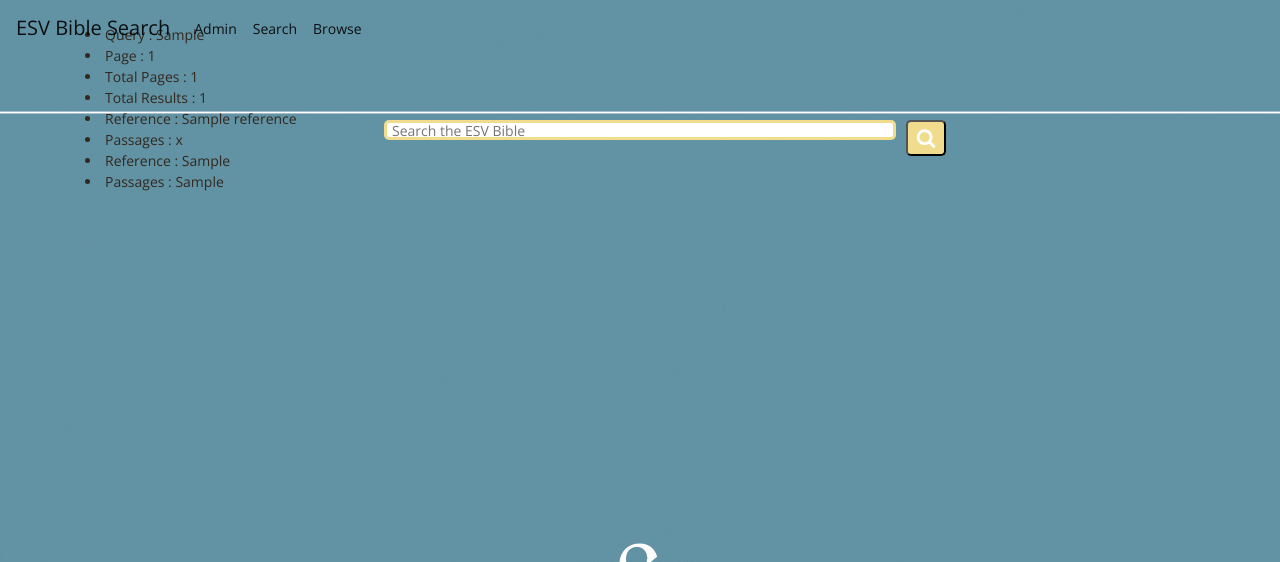
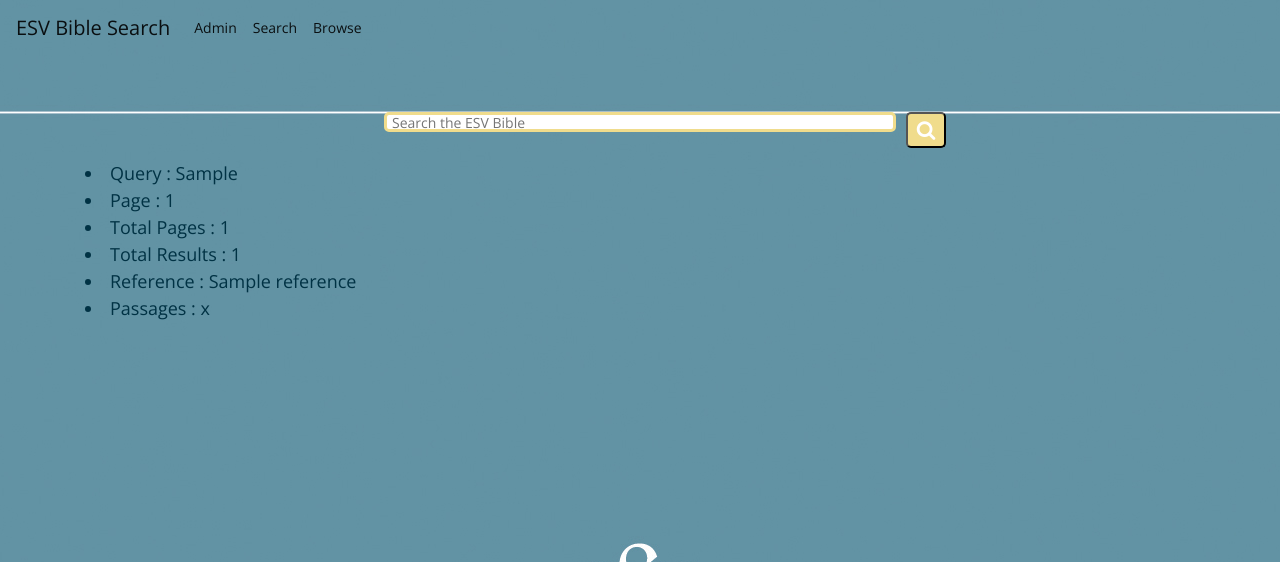
Before and after one commit to IamKoN/ESVapp, a Django app: template esvapp/templates/esvapp/results.html in a window 1280 px wide. Shown: the top 562 px of the page. Run offline with Django 3.2, Linux system fonts and the light colour scheme; the template is opened without the code that fills it: most values are stand-ins (such as "Sample title", 1, 10 or a date in 2020); some libraries are stand-ins or nearby versions.

Commit message:
More styling!

```diff
--- a/esvapp/static/esvapp/index.css
+++ b/esvapp/static/esvapp/index.css
@@ -4,7 +4,7 @@
     margin: 0;
     padding: 0;
     font-size: 14px;
-    color: rgb(50, 40, 30);
+    color: #003244;
     background: #72abbf url("images/esv_logo_wide.jpg") no-repeat;
     background-attachment: fixed;
     background-position: center;
@@ -12,5 +12,5 @@
 }
 
 a.esv-crossref-link {
-    color: #72abbf !important;
+    color: #e0d27f !important;
 }
--- a/esvapp/static/esvapp/search.css
+++ b/esvapp/static/esvapp/search.css
@@ -4,11 +4,31 @@
   margin: 0;
   padding: 0;
   font-size: 14px;
-  color: rgb(50, 40, 30);
+  color:  #003244;
   background: #72abbf url("images/esv_cover.jpg") no-repeat;
   background-attachment: fixed;
   background-position: top center;
   font-family: 'Open Sans', sans-serif;
+}
+
+.active {
+  line-height: 0em
+}
+
+.topleft {
+  position: absolute;
+  top: 8px;
+  left: 16px;
+  font-size: 18px;
+}
+
+.centerleft {
+  position: absolute;
+  left: 1;
+  top: 20%;
+  width: 60%;
+  text-align: 12p;
+  font-size: 18px;
 }
 
 .search {
@@ -24,11 +44,11 @@
   height: 20px;
   border-radius: 5px;
   outline: none;
-  color: #9DBFAF;
+  color:  #003244;
 }
 
 .searchTerm:focus{
-  color: rgb(240, 220, 140);
+  color:  #003244;
 }
 
 .searchButton {
@@ -49,11 +69,11 @@
 .wrap{
   width: 40%;
   position: absolute;
-  top: 15%;
+  top: 14%;
   left: 50%;
   transform: translate(-50%, -50%);
 }
 
 a.esv-crossref-link {
-  color: #72abbf !important;
+  color:  #e0d27f !important;
 }
--- a/esvapp/templates/esvapp/base.html
+++ b/esvapp/templates/esvapp/base.html
@@ -21,7 +21,7 @@
                 <div class="navbar-nav">
                     <a class="nav-item nav-link active" href="{% url 'admin:index' %}">Admin</a>
                     <a class="nav-item nav-link active" href="{% url 'esvapp:search' %}">Search</a>
-                    <a class="nav-item nav-link active" href="{% url 'esvapp:books' %}">Browse</a>
+                    <a class="nav-item nav-link active" href="{% url 'esvapp:index' %}">Browse</a>
                 </div>
             </div>
         </nav>
--- a/esvapp/templates/esvapp/results.html
+++ b/esvapp/templates/esvapp/results.html
@@ -9,9 +9,7 @@
     </div>
     {% else %}
     <div class="container">
-        <div class="row">
-            <div class="col">
-                <h3></h3>
+        <div class="centerleft">
             <u1>
                 <li>Query : {{user_query}}</li>
                 <li>Page : {{page}}</li>
@@ -20,11 +18,6 @@
                 <li>Reference : {{reference}}</li>
                 <li>Passages : {{passages}}</li>
             </u1>
-                <o1>
-                    <li>Reference : {{new_ref}}</li>
-                    <li>Passages : {{new_cont}}</li>
-                </o1>
-            </div>
         </div>
     </div>
     {% endif %}
```
Also changed, not shown: esvapp/views.py (+15 -12 lines). Lines whose indentation alone changed are shown as unchanged.
